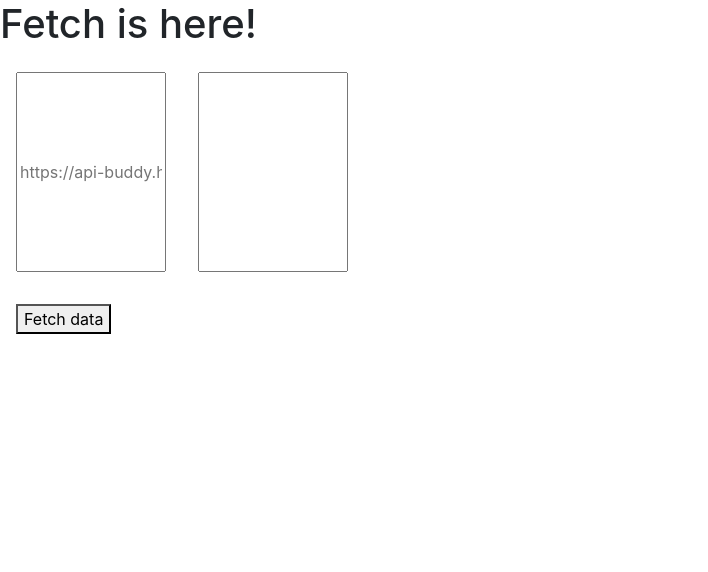
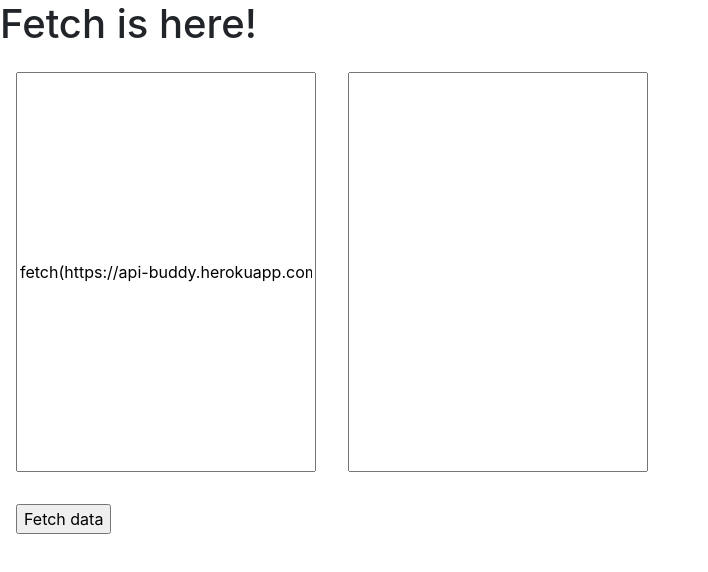
Before and after one commit to SidnevIgor/api-buddy-react, a React (Create React App) app: page / in a window 1280 px wide. Shown: the top 572 px of the page, without its empty margins (0-708 px from the left). Built offline with nearby package versions, Linux system fonts and the light colour scheme.

Commit message:
Update fetching.jsx

```diff
--- a/src/components/fetching.jsx
+++ b/src/components/fetching.jsx
@@ -1,23 +1,34 @@
 import React, {Component} from 'react';
+import fetchData from '../services/fetchData';
 
 export default class Fetching extends Component {
   state = {
     items: [],
-    route: 'https://api-buddy.herokuapp.com/api/customers'
+    query: 'fetch(https://api-buddy.herokuapp.com/api/customers)'
   };
   render() {
     return (
       <React.Fragment>
         <h1>Fetch is here!</h1>
-        <input type='text' style={{height: "200px", width: "150px"}} className="m-3"
-          placeholder={this.state.route}
+        <input type='text' style={{height: "400px", width: "300px"}} className="m-3"
+          value={this.state.query}
+          onChange={(event) => this.handleChange(event)}
           ></input>
-        <input type='text' style={{height: "200px", width: "150px"}} className="m-3"></input>
-        <button style={{display: "block"}} className="m-3">Fetch data</button>
+        <input type='text' style={{height: "400px", width: "300px"}} className="m-3"
+          value={this.state.items}
+          onChange={() => {}}></input>
+        <input type="submit" value="Fetch data" style={{display: "block"}} className="m-3" onClick={(event)=> this.handleSubmit(event)}/>
       </React.Fragment>
     );
   }
   handleChange = (event) => {
-
+    this.setState({query: event.target.value})
+  }
+  handleSubmit = (event) => {
+    //console.log(event);
+    fetchData('customers','GET').then(data => {
+      console.log(data);
+      this.setState({items: JSON.stringify(data)});
+    });
   }
 }
```
